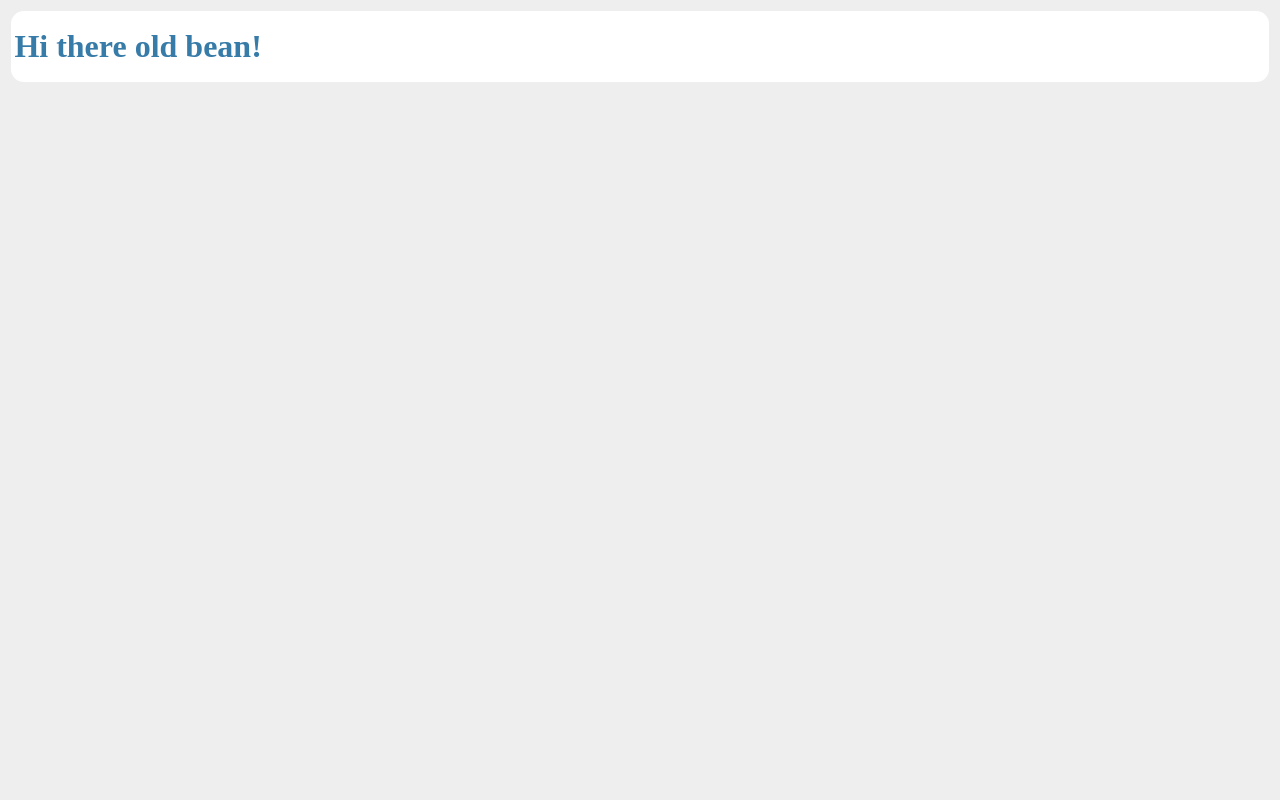
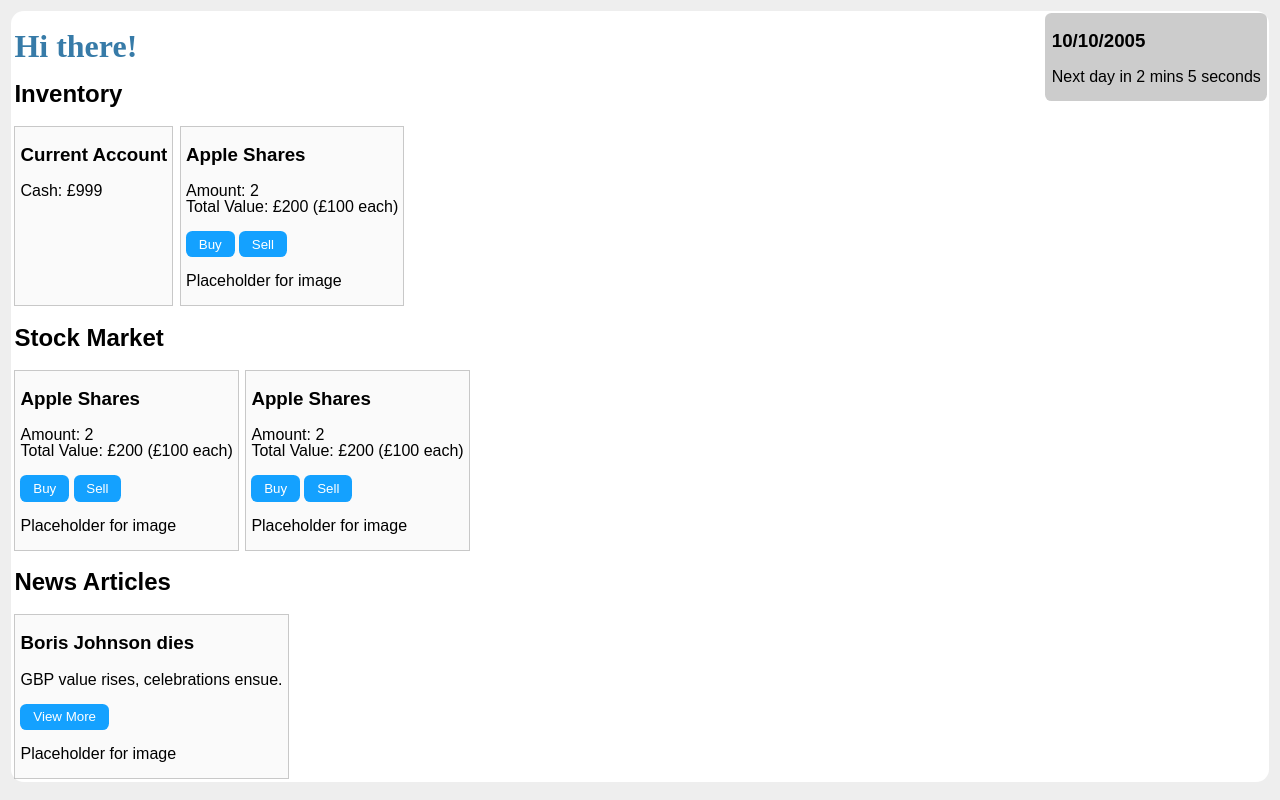
Before and after one commit to infinitelyjames/whack2024, a Flask app: page / in a window 1280 px wide. Run offline with Flask 3, Linux system fonts and the light colour scheme.

Commit message:
updates to index.html

```diff
--- a/templates/index.html
+++ b/templates/index.html
@@ -6,6 +6,66 @@
     <link rel="stylesheet" href="{{ url_for('static', filename='style.css') }}">
 </head>
 <body>
-    <h1>Hi there old bean!</h1>
+    <h1>Hi there!</h1>
+    <h2>Inventory</h2>
+    <div class="datecontainer">
+        <h3>10/10/2005</h3>
+        <p>Next day in 2 mins 5 seconds</p>
+    </div>
+    <div class="panelcontainer">
+        <div class="playercontainer">
+            <h3>Current Account</h3>
+            <p>Cash: £999</p>
+        </div>
+        <div class="playercontainer">
+            <h3>Apple Shares</h3>
+            <p>Amount: 2
+                <br>Total Value: £200 (£100 each)
+            </p>
+            <div class="buttonrow" >
+                <button>Buy</button>
+                <button>Sell</button>
+            </div>
+            <p>Placeholder for image</p>
+        </div>
+
+    </div>
+    <h2>Stock Market</h2>
+    <div class="panelcontainer">
+        <div class="playercontainer">
+            <h3>Apple Shares</h3>
+            <p>Amount: 2
+                <br>Total Value: £200 (£100 each)
+            </p>
+            <div class="buttonrow" >
+                <button>Buy</button>
+                <button>Sell</button>
+            </div>
+            <p>Placeholder for image</p>
+        </div>
+        <div class="playercontainer">
+            <h3>Apple Shares</h3>
+            <p>Amount: 2
+                <br>Total Value: £200 (£100 each)
+            </p>
+            <div class="buttonrow" >
+                <button>Buy</button>
+                <button>Sell</button>
+            </div>
+            <p>Placeholder for image</p>
+        </div>
+    </div>
+    <h2>News Articles</h2>
+    <div class="panelcontainer">
+        <div class="playercontainer">
+            <h3>Boris Johnson dies</h3>
+            <p>GBP value rises, celebrations ensue.</p>
+            <div class="buttonrow" >
+                <button>View More</button>
+            </div>
+            <p>Placeholder for image</p>
+        </div>
+        <!-- Maybe use an iframe??? TBD-->
+    </div>
 </body>
 </html>
```
